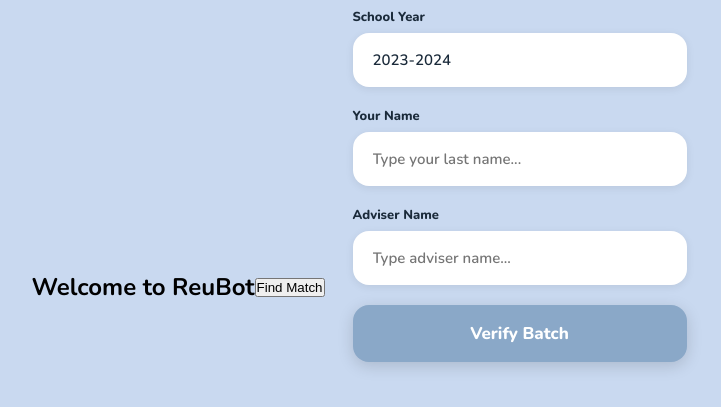
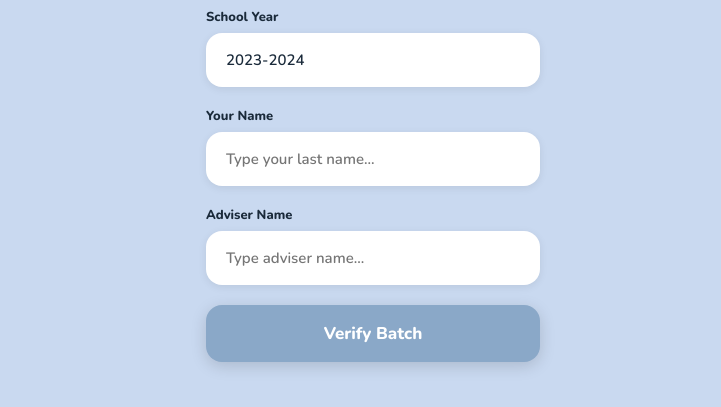
Before and after one commit to reubot-web/ReuBot, a website: page public/index.html in a window 1280 px wide. Shown: the part 113-520 px from the top of the page, without its empty margins (267-988 px from the left). Drawn offline with nearby package versions, Linux system fonts and the light colour scheme.

Commit message:
Update index.html

```diff
--- a/public/index.html
+++ b/public/index.html
@@ -4,14 +4,6 @@
 <meta charset="UTF-8">
 <meta name="viewport" content="width=device-width,initial-scale=1,maximum-scale=1,user-scalable=no">
 <title>ReuBot</title>
-
-<body>
-
-  <h2>Welcome to ReuBot</h2>
-
-  <button id="findMatch">Find Match</button>
-
-</body>
 
 <link href="https://fonts.googleapis.com/css2?family=Bebas+Neue&family=Nunito:wght@400;600;700;800;900&display=swap" rel="stylesheet">
 <script src="/socket.io/socket.io.js"></script>
```
